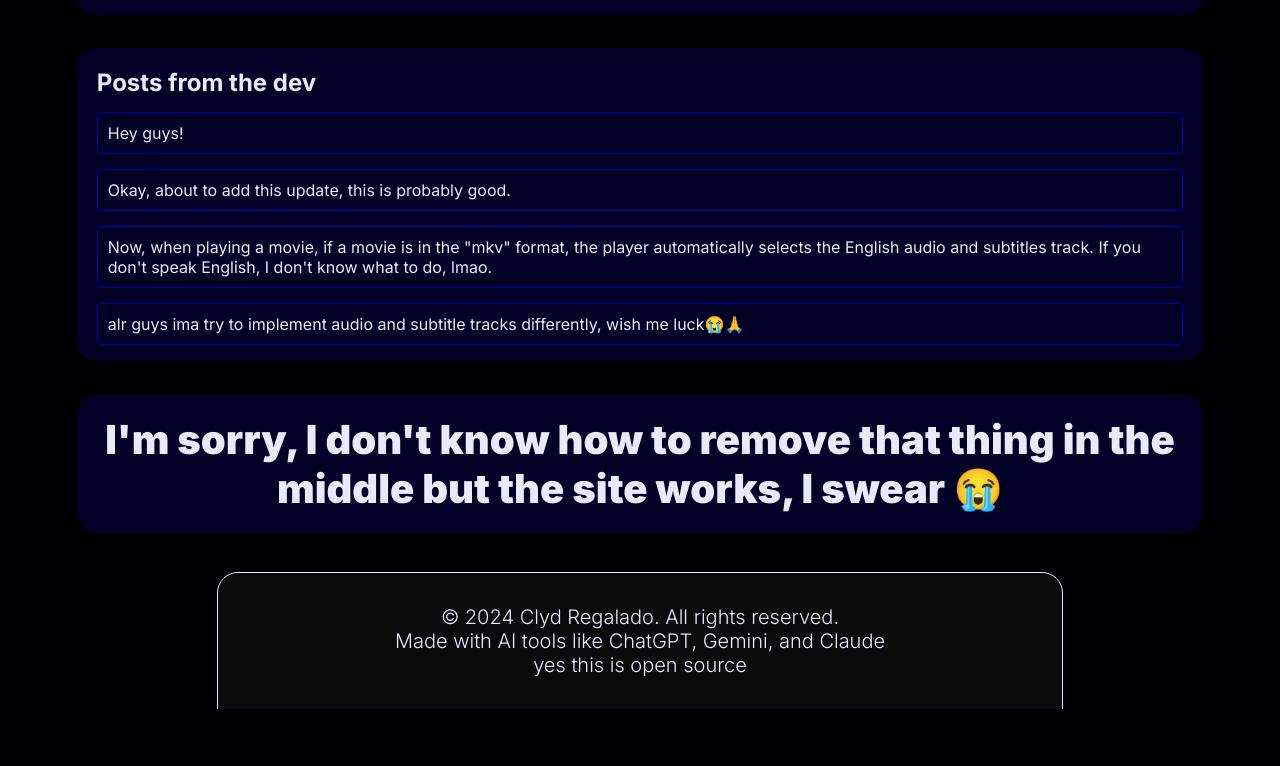
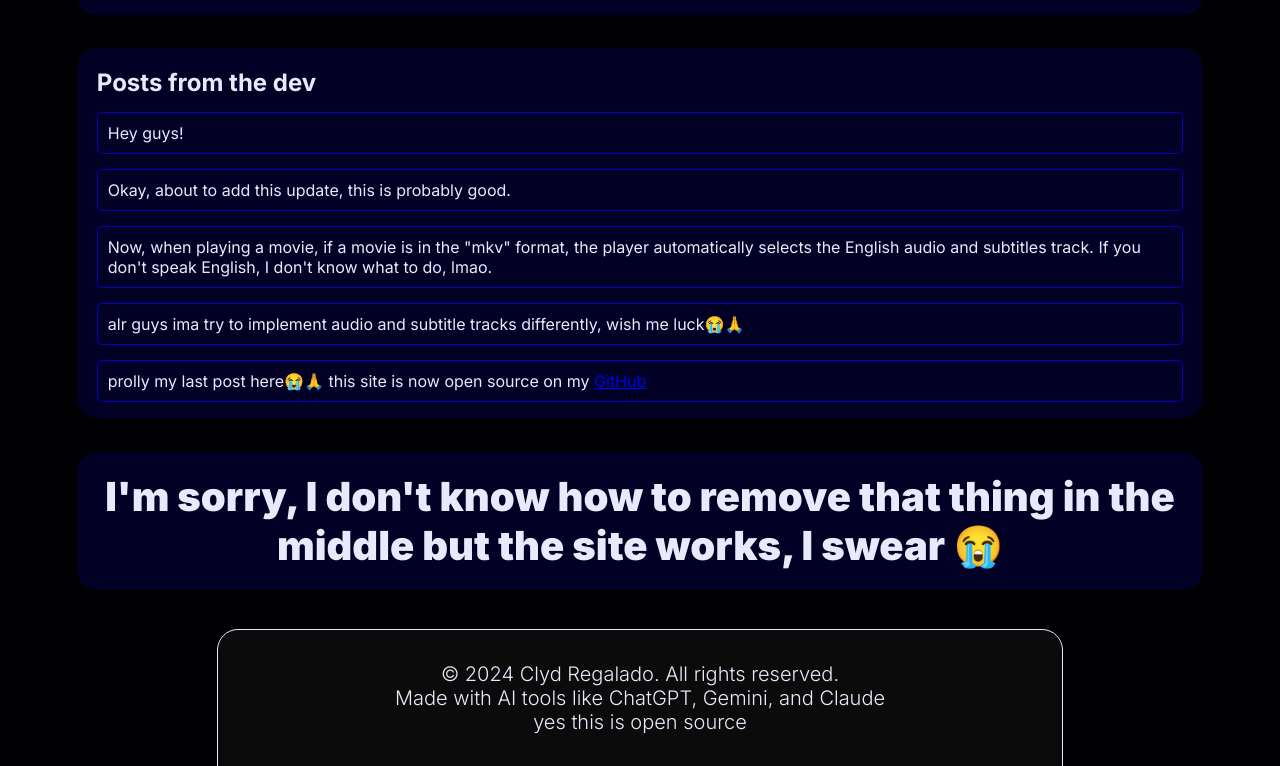
Before and after one commit to Wilson959/movies, a website: page public/index.html in a window 1280 px wide. Shown: the part 699-1465 px from the top of the page. Before the commit the page ends 1408 px from the top, so only its background shows below. Drawn offline with Linux system fonts and the light colour scheme; no server answers.

Commit message:
Update index.html

```diff
--- a/public/index.html
+++ b/public/index.html
@@ -51,6 +51,9 @@
             <div class="post">
                 <p>alr guys ima try to implement audio and subtitle tracks differently, wish me luck😭🙏</p>
             </div>
+            <div class="post">
+                <p>prolly my last post here😭🙏 this site is now open source on my <a href="https://github.com/saladnoob/movies">GitHub</a></p>
+            </div>
         </div>
 
     </main>
```
